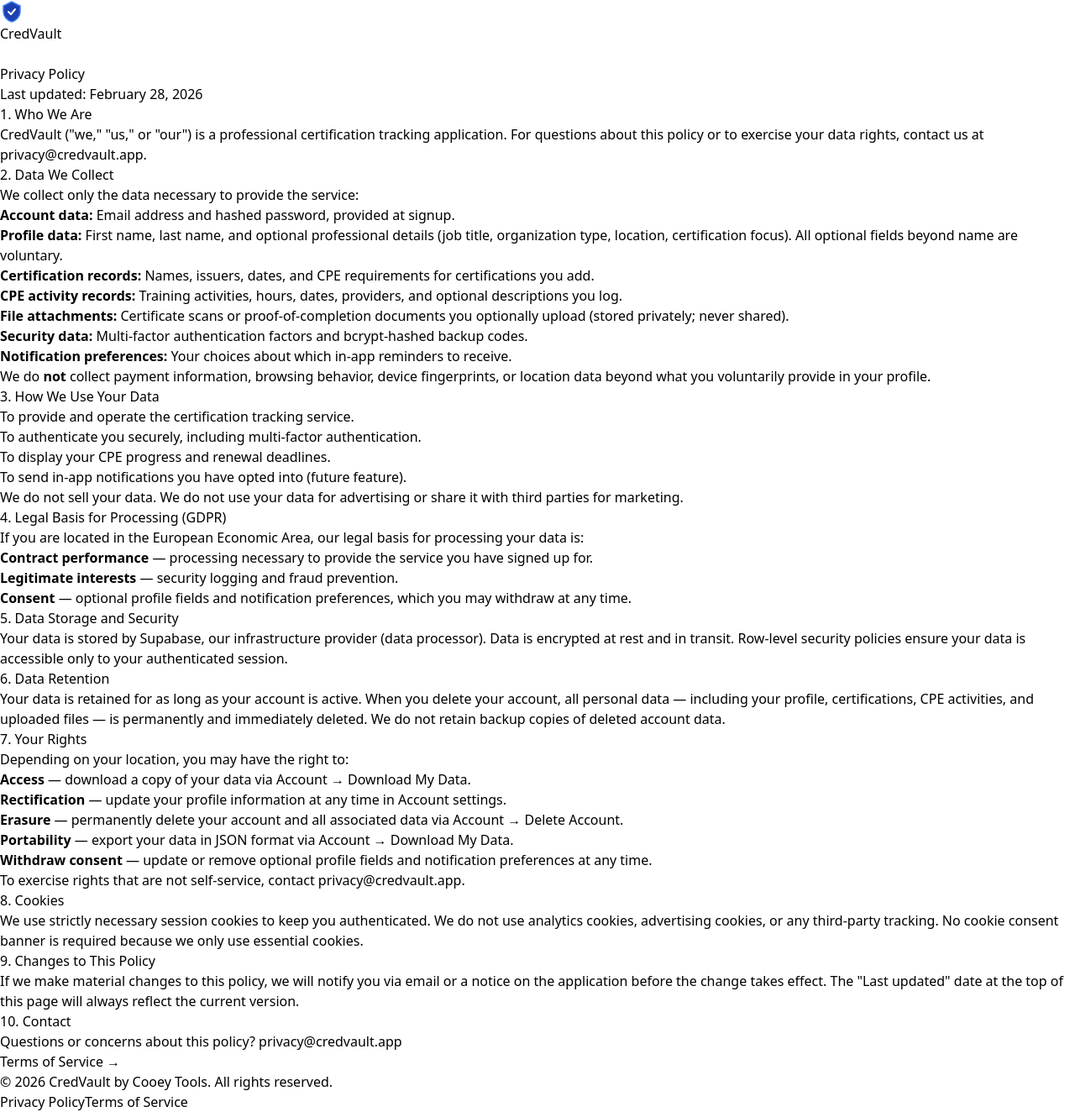
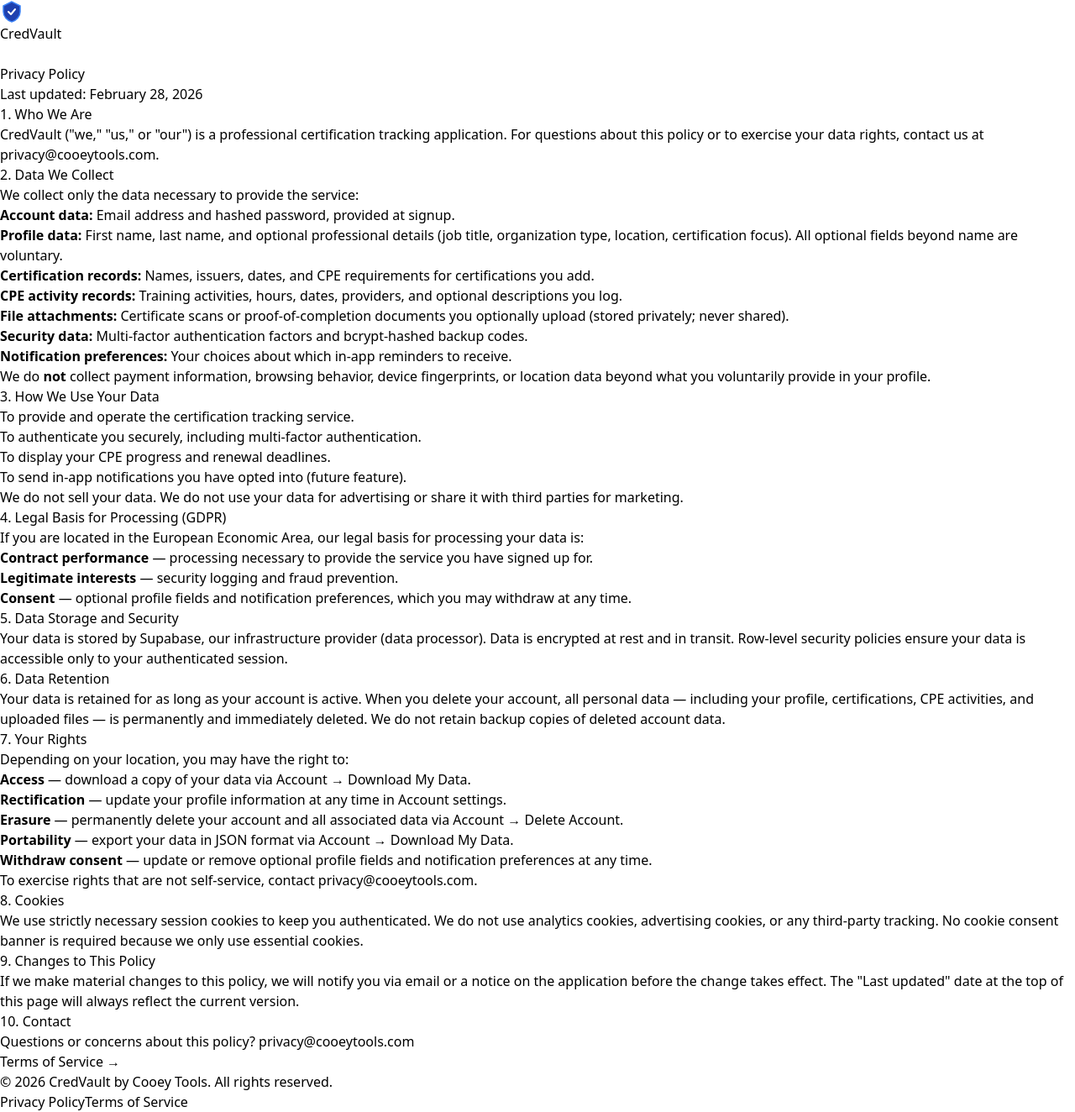
Before and after one commit to gillooleyj/cpe-tracker, a Next.js app: page /privacy in a window 1280 px wide. Shown: the whole page at 84% size. Built offline with nearby package versions, Linux system fonts and the light colour scheme; no server answers.

Commit message:
Updated priacy and legal email addresses.

```diff
--- a/app/privacy/page.tsx
+++ b/app/privacy/page.tsx
@@ -23,7 +23,7 @@
             CredVault ("we," "us," or "our") is a professional certification tracking application.
             For questions about this policy or to exercise your data rights, contact us at{" "}
             <a href="mailto:privacy@credvault.app" className="text-blue-700 dark:text-blue-400 hover:underline">
-              privacy@credvault.app
+              privacy@cooeytools.com
             </a>.
           </p>
         </section>
@@ -95,7 +95,7 @@
           <p className="mt-3">
             To exercise rights that are not self-service, contact{" "}
             <a href="mailto:privacy@credvault.app" className="text-blue-700 dark:text-blue-400 hover:underline">
-              privacy@credvault.app
+              privacy@cooeytools.com
             </a>.
           </p>
         </section>
@@ -119,7 +119,7 @@
           <p>
             Questions or concerns about this policy?{" "}
             <a href="mailto:privacy@credvault.app" className="text-blue-700 dark:text-blue-400 hover:underline">
-              privacy@credvault.app
+              privacy@cooeytools.com
             </a>
           </p>
         </section>
--- a/app/terms/page.tsx
+++ b/app/terms/page.tsx
@@ -104,7 +104,7 @@
           <p>
             Questions about these terms?{" "}
             <a href="mailto:legal@credvault.app" className="text-blue-700 dark:text-blue-400 hover:underline">
-              legal@credvault.app
+              legal@cooeytools.com
             </a>
           </p>
         </section>
```
